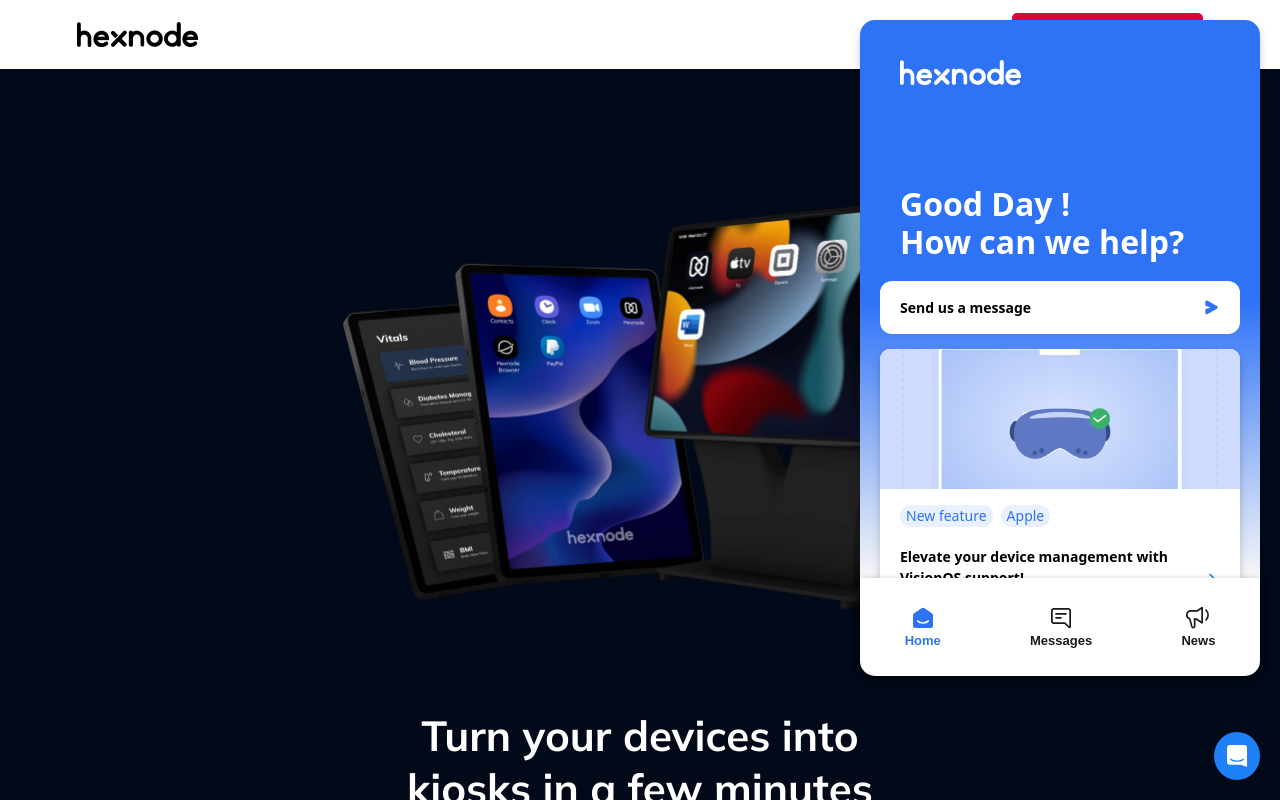
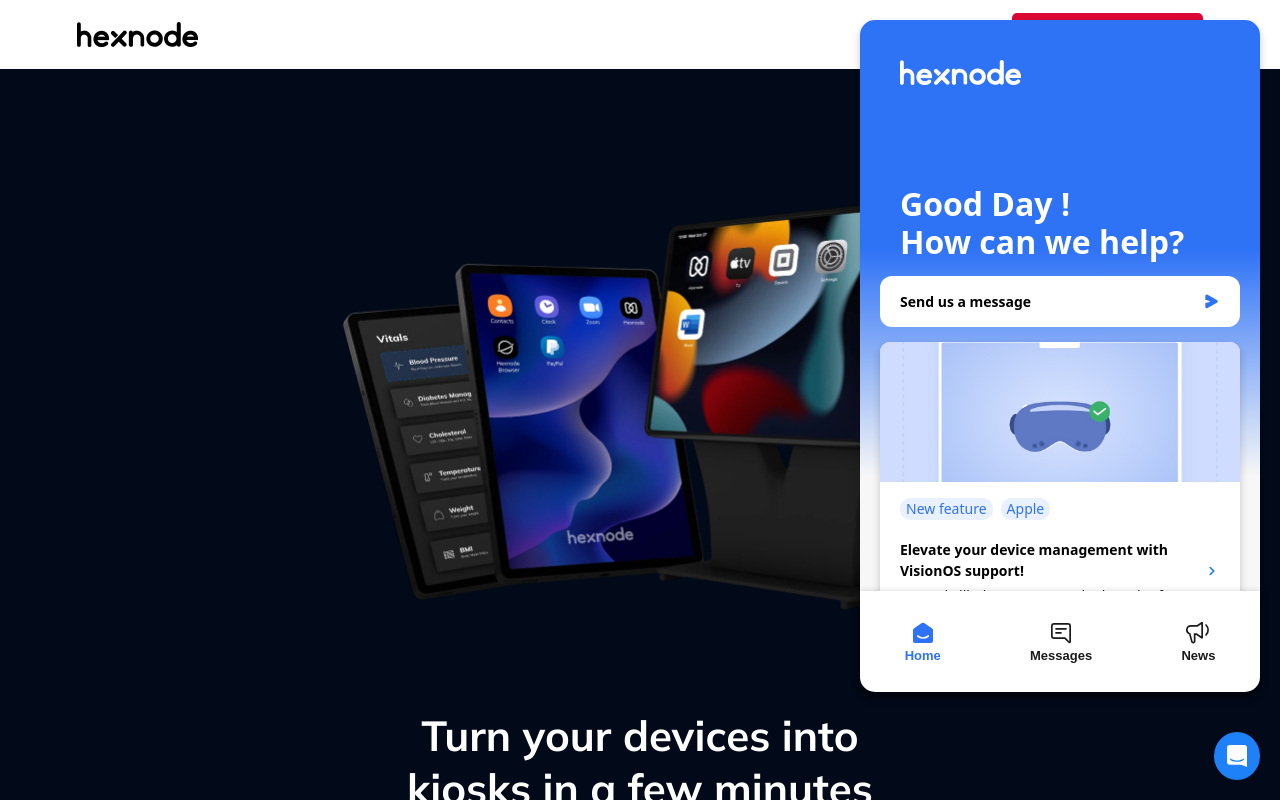
Before and after one commit to ashique-ali-db7/Hexnode, a React (Create React App) app: page / in a window 1280 px wide. Both pictures are taken after a click on the button 1237 px from the left and 756 px from the top of the page. Shown: the top 800 px of the page. Built offline with nearby package versions, Linux system fonts and the light colour scheme.

Commit message:
Font issue fixe

```diff
--- a/src/Components/Chat/Content/Home/home.module.css
+++ b/src/Components/Chat/Content/Home/home.module.css
@@ -1,5 +1,9 @@
 .fullContent {
-  background: linear-gradient(to bottom, #2e72f6 50%, rgba(247, 247, 247, 1));
+  background: linear-gradient(
+    to bottom,
+    #2e72f6 40%,
+    rgba(247, 247, 247, 1) 80%
+  );
   height: 85%;
   overflow-y: scroll;
 
@@ -42,9 +46,8 @@
   font-weight: 600;
   cursor: pointer;
   padding: 16px 20px;
-  margin: 20px 0px 15px 0px;
-  line-height: 150%;
+  margin: 15px 0px 15px 0px;
 }
 .send:hover {
-  color: var(--chat-bg);;
+  color: var(--chat-bg);
 }
--- a/src/Components/Chat/Content/content.module.css
+++ b/src/Components/Chat/Content/content.module.css
@@ -3,7 +3,7 @@
   right: 20px;
   top: 20px;
   width: 400px;
-  max-height: 82vh;
+  max-height: 84vh;
 
   color: #fff;
   border-radius: 15px;
```
